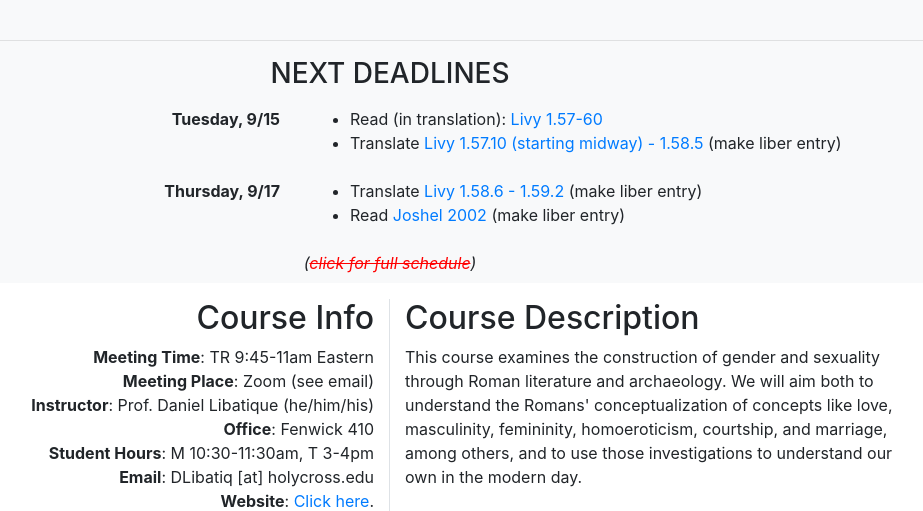
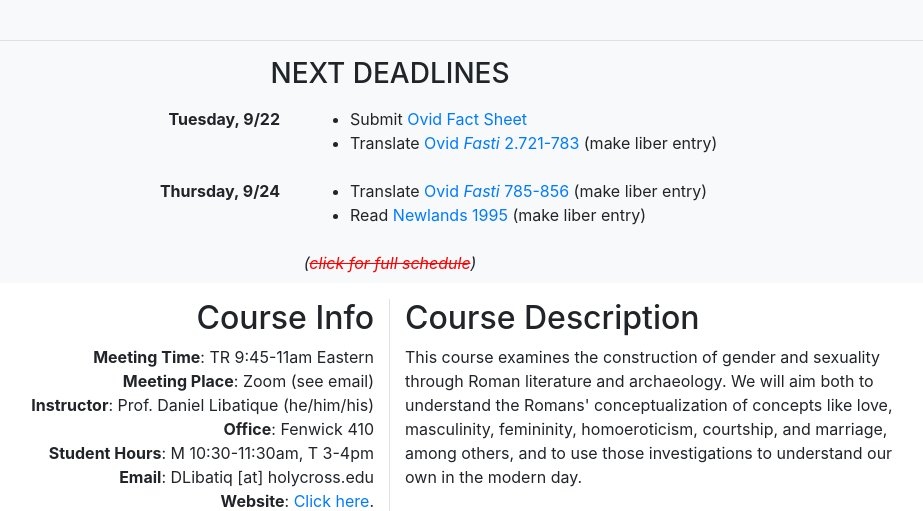
Before and after one commit to DLibatique/f20_courses, a Django app: template latn399/templates/latn399/index.html in a window 1280 px wide. Shown: the part 460-971 px from the top of the page, without its empty margins (250-1173 px from the left). Run offline with Django 3.2, Linux system fonts and the light colour scheme; the template is opened without the code that fills it, so the values that code supplies are empty; some libraries are stand-ins or nearby versions.

Commit message:
updated for week 4

```diff
--- a/latn399/templates/latn399/index.html
+++ b/latn399/templates/latn399/index.html
@@ -8,7 +8,7 @@
   <hr>
 
   <div class="pb-4 d-flex justify-content-center">
-    <iframe width="560" height="315" src="https://www.youtube.com/embed/IK9MFRuVHIQ" frameborder="0" allow="accelerometer; autoplay; encrypted-media; gyroscope; picture-in-picture" allowfullscreen></iframe>
+    <iframe width="560" height="315" src="https://www.youtube.com/embed/nbYmSIqxZG4" frameborder="0" allow="accelerometer; autoplay; clipboard-write; encrypted-media; gyroscope; picture-in-picture" allowfullscreen></iframe>
   </div>
 
   <hr>
@@ -17,21 +17,21 @@
 
   {% if not x %}
   <dl class="mb-0 row">
-    <dt class="col-sm-5 text-right" {% else %}<h5 class="text-center" {% endif %}>Tuesday, 9/15{% if x %}</h5>{% else %}</dt>
+    <dt class="col-sm-5 text-right" {% else %}<h5 class="text-center" {% endif %}>Tuesday, 9/22{% if x %}</h5>{% else %}</dt>
     <dd class="col-sm-7">
       {% endif %}
       <ul>
-        <li>Read (in translation): <a href="https://drive.google.com/file/d/17KN2_J6QqjhpSilDOFCMGS8S5MRXyDGp/view?usp=sharing">Livy 1.57-60</a></li>
-        <li>Translate <a href="{% url 'latn399:schedule' %}#09-15-20">Livy 1.57.10 (starting midway) - 1.58.5</a> (make liber entry)</li>
+        <li>Submit <a href="https://docs.google.com/document/d/1LOGy02JDNBbtHtE1XF3nUskMB_lm3inXqTu2-avZMsI/edit?usp=sharing">Ovid Fact Sheet</a></li>
+        <li>Translate <a href="{% url 'latn399:schedule' %}#09-22-20">Ovid <em>Fasti</em> 2.721-783</a> (make liber entry)</li>
       </ul>
       {% if not x %}
     </dd>
-    <dt class="col-sm-5 text-right" {% else %}<h5 class="text-center" {% endif %}>Thursday, 9/17{% if x %}</h5>{% else %}</dt>
+    <dt class="col-sm-5 text-right" {% else %}<h5 class="text-center" {% endif %}>Thursday, 9/24{% if x %}</h5>{% else %}</dt>
     <dd class="col-sm-7">
       {% endif %}
       <ul>
-        <li>Translate <a href="{% url 'latn399:schedule' %}#09-17-20">Livy 1.58.6 - 1.59.2</a> (make liber entry)</li>
-        <li>Read <a href="https://drive.google.com/file/d/14xMvEPJov4OgfjzISaHnlmtWjV5hVZYg/view?usp=sharing">Joshel 2002</a> (make liber entry)</li>
+        <li>Translate <a href="{% url 'latn399:schedule' %}#09-24-20">Ovid <em>Fasti</em> 785-856</a> (make liber entry)</li>
+        <li>Read <a href="https://drive.google.com/file/d/150UyM-6gF3hvjVvfe6rDS8iHkH9lh2E4/view?usp=sharing">Newlands 1995</a> (make liber entry)</li>
       </ul>
       {% if not x %}
     </dd>
--- a/latn399/templates/latn399/pages/schedule.html
+++ b/latn399/templates/latn399/pages/schedule.html
@@ -169,9 +169,9 @@
 
     <h4 id="week-04" class="text-center">Week 4<br>Poetic Reception of Lucretia in Ovid's <em>Fasti</em></h4>
 
-    <h5>Tuesday, September 22</h5>
+    <h5 id='09-22-20'>Tuesday, September 22</h5>
     <ul>
-      <li>Submit: <a href="#">Ovid Fact Sheet</a>
+      <li>Submit: <a href="https://docs.google.com/document/d/1LOGy02JDNBbtHtE1XF3nUskMB_lm3inXqTu2-avZMsI/edit?usp=sharing">Ovid Fact Sheet</a>
         <ul>
           <li><a href="https://drive.google.com/file/d/17DysSF1Im_ezw83pWy0U9n-e3hiQDuRj/view?usp=sharing">Miller 1985 intro</a></li>
         </ul>
@@ -188,7 +188,7 @@
       </li>
     </ul>
 
-    <h5>Thursday, September 24</h5>
+    <h5 id='09-24-20'>Thursday, September 24</h5>
     <ul>
       <li><strong>(LP)</strong> Translate: Ovid <em>Fasti</em> 2.785-856.
         <ul>
```
